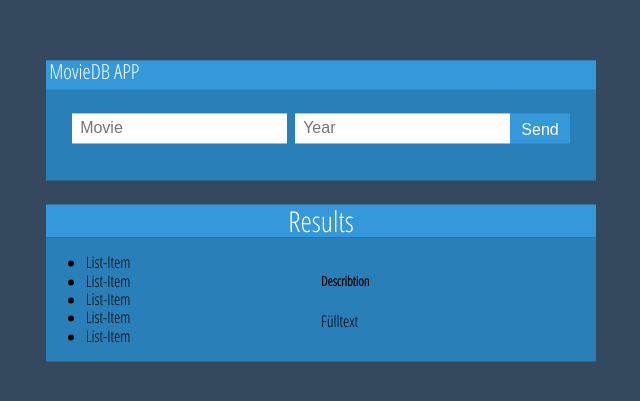
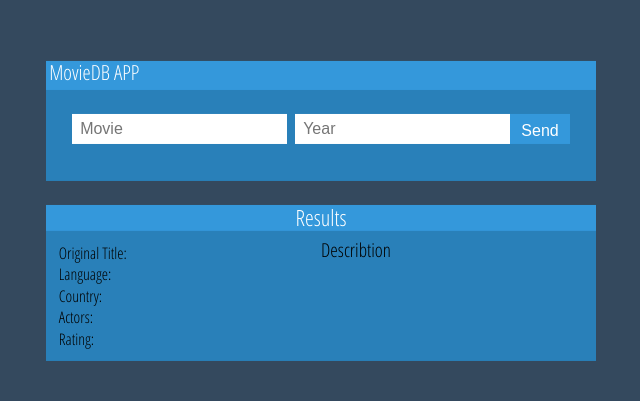
Before and after one commit to Drive-O/movieapp, a website: page app/index.html in a window 1280 px wide. Shown: the part 189-590 px from the top of the page, without its empty margins (319-959 px from the left). Drawn offline with Linux system fonts and the light colour scheme.

Commit message:
Finished basic styles and design of App

```diff
--- a/app/assets/styles/modules/_results.css
+++ b/app/assets/styles/modules/_results.css
@@ -11,21 +11,44 @@
 		text-align: center;
 		color: #fff;
 		font-weight: 100;
-		font-size: 1.8rem;
+		font-size: 1.4rem;
 	}
 	&__content{
 		width: 100%;
 		background: $dark-blue;
 		display: flex;
 		flex-flow: row nowrap;
-		align-items: center;
+		align-items: flex-start;
 		justify-content: center;
 
 		&__column1{
 			width: 50%;
+			&__ul{
+				padding: 0;
+				margin: 0.8rem;
+
+				&__li{
+					list-style: none;
+					color: darker-blue;
+					margin-top: 0.2rem;
+					font-weight: 100;
+				}
+
+			}
 		}
 		&__column2{
 			width: 50%;
+			&__header{
+				font-size: 1.2rem;
+				margin: 0;
+				margin-top: 0.5rem;
+				font-weight: 100;
+			}
+			&__content{
+				margin-top: 0.5rem;
+				padding: 0;
+				font-weight: 100;
+			}
 		}
 	}
 }
--- a/app/index.html
+++ b/app/index.html
@@ -22,17 +22,27 @@
 			<div class="results__title">Results</div>
 			<div class="results__content">
 				<div class="results__content__column1">
-					<ul>
-						<li>List-Item</li>
-						<li>List-Item</li>
-						<li>List-Item</li>
-						<li>List-Item</li>
-						<li>List-Item</li>
+					<ul class="results__content__column1__ul">
+						<li class="results__content__column1__ul__li">
+							Original Title:
+						</li>
+						<li class="results__content__column1__ul__li">
+							Language:
+						</li>
+						<li class="results__content__column1__ul__li">
+							Country:
+						</li>
+						<li class="results__content__column1__ul__li">
+							Actors:
+						</li>
+						<li class="results__content__column1__ul__li">
+							Rating:
+						</li>
 					</ul>
 				</div>
 				<div class="results__content__column2">
-					<h5>Describtion</h5>
-					<p>Fülltext</p>
+					<h5 class="results__content__column2__header">Describtion</h5>
+					<p class="results__content__column2__content"></p>
 				</div>
 			</div>
 		</div>
--- a/app/temp/styles/styles.css
+++ b/app/temp/styles/styles.css
@@ -572,7 +572,7 @@
   text-align: center;
   color: #fff;
   font-weight: 100;
-  font-size: 1.8rem;
+  font-size: 1.4rem;
 }
 
 .results__content {
@@ -583,9 +583,9 @@
   display: flex;
   -ms-flex-flow: row nowrap;
   flex-flow: row nowrap;
-  -webkit-box-align: center;
-  -ms-flex-align: center;
-  align-items: center;
+  -webkit-box-align: start;
+  -ms-flex-align: start;
+  align-items: flex-start;
   -webkit-box-pack: center;
   -ms-flex-pack: center;
   justify-content: center;
@@ -595,6 +595,31 @@
   width: 50%;
 }
 
+.results__content__column1__ul {
+  padding: 0;
+  margin: 0.8rem;
+}
+
+.results__content__column1__ul__li {
+  list-style: none;
+  color: darker-blue;
+  margin-top: 0.2rem;
+  font-weight: 100;
+}
+
 .results__content__column2 {
   width: 50%;
 }
+
+.results__content__column2__header {
+  font-size: 1.2rem;
+  margin: 0;
+  margin-top: 0.5rem;
+  font-weight: 100;
+}
+
+.results__content__column2__content {
+  margin-top: 0.5rem;
+  padding: 0;
+  font-weight: 100;
+}
```
